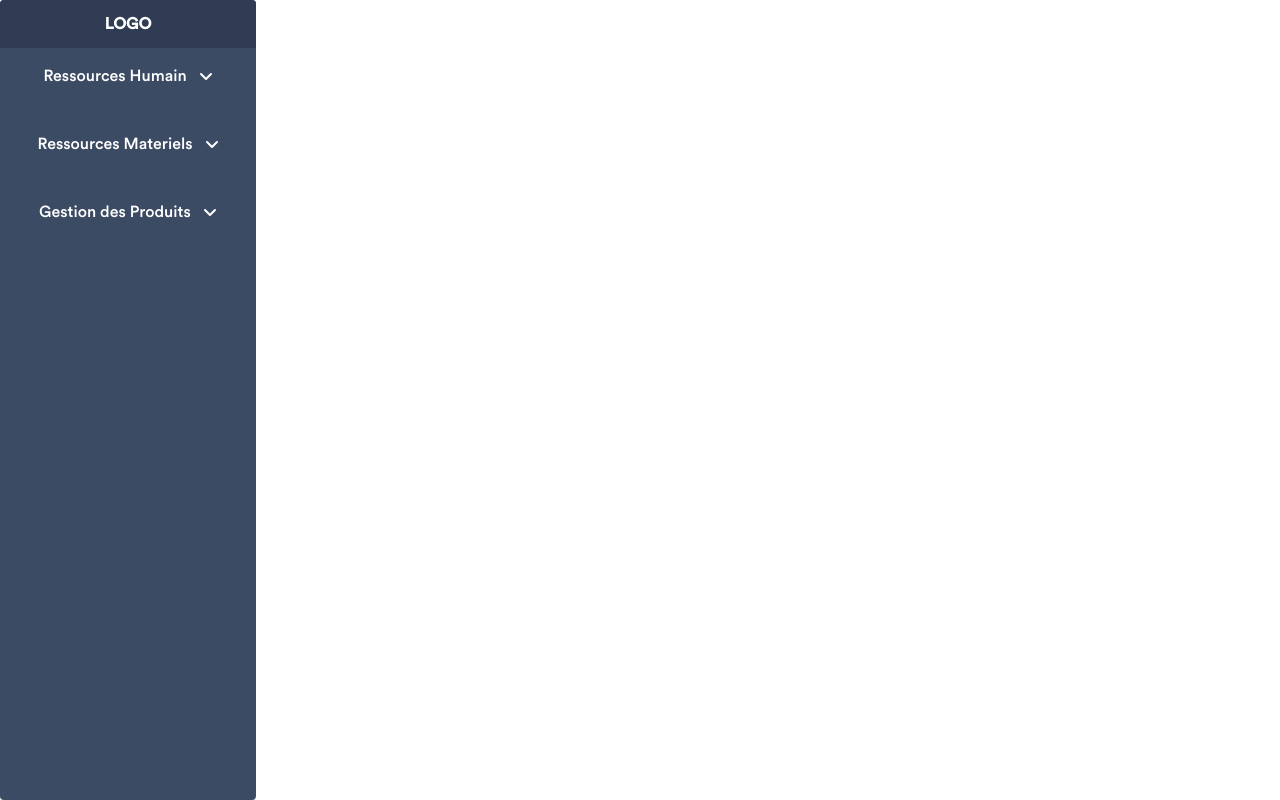
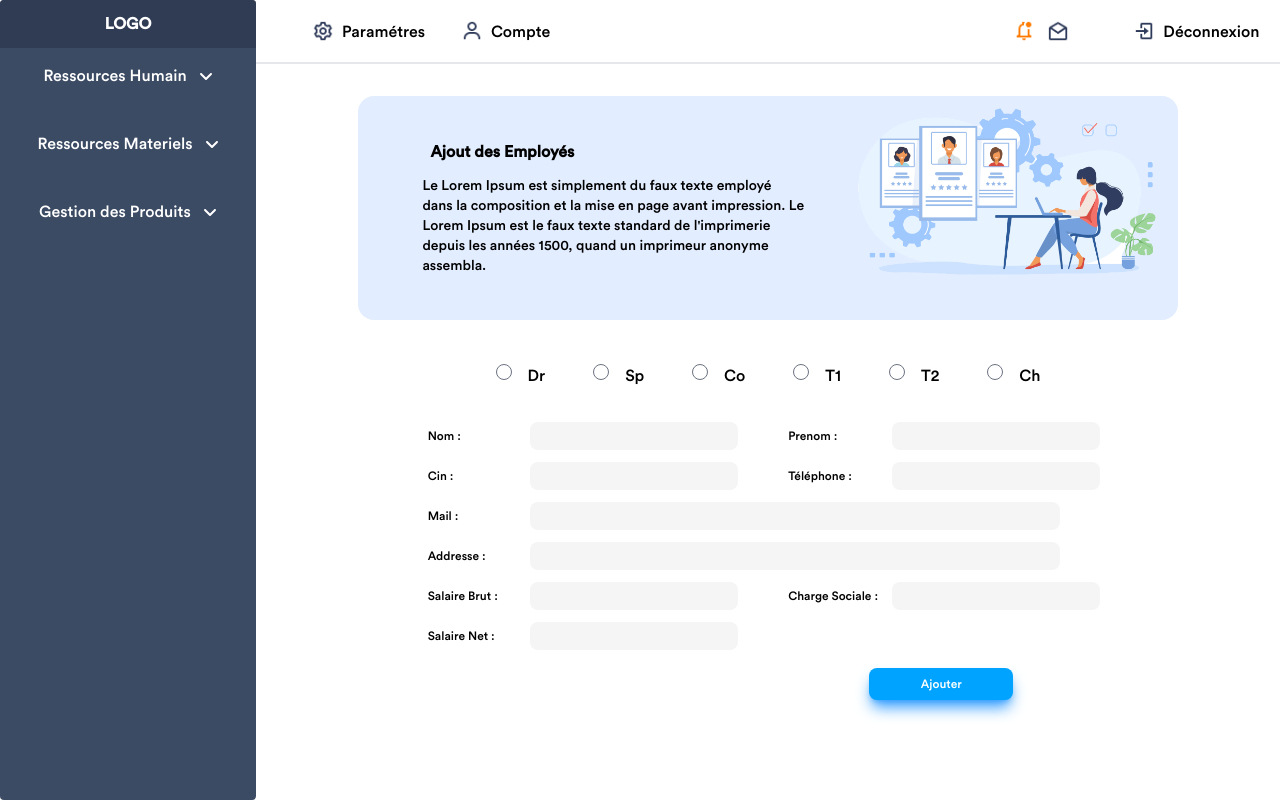
Before and after one commit to SaaStraining/ReactAppSaaS, a React (Create React App) app: page / in a window 1280 px wide. Built offline with nearby package versions, Linux system fonts and the light colour scheme.

Commit message:
Human Resources

```diff
--- a/src/App.js
+++ b/src/App.js
@@ -2,12 +2,18 @@ import './App.css';
 import Login from './pages/Login';
 import SideBar from './componnents/SideBar';
 import NavBar from './componnents/NavBar';
+import AddHumanResource from './componnents/AddHumanResource';
 
 function App() {
   return (
     <div className="App flex">
       {/* <Login/> */}
       <SideBar/>
+      <div className='block w-4/5'>
+        <NavBar/>
+        <AddHumanResource/>
+      </div>
+
     </div>
   );
 }
--- /dev/null
+++ b/src/componnents/AddHumanResource.jsx
@@ -0,0 +1,57 @@
+import React from 'react'
+import IllustRh from '../assets/illustrations/illustration_rh.png'
+import './components.css'
+
+function AddHumanResource() {
+  return (
+    <div className='AddHumanResource block '>
+        <div className='bg-second w-4/5 h-56 rounded-2xl flex m-auto mt-8 '>
+            <div className='block pt-6 pl-16 pr-8 w-7/12 text-left'>
+                <h1 className='font-bold mb-3 mt-5 ml-2'>Ajout des Employés</h1>
+                <p className='text-sm font-light'>Le Lorem Ipsum est simplement du faux texte employé dans la composition et la mise en page avant impression. Le Lorem Ipsum est le faux texte standard de l'imprimerie depuis les années 1500, quand un imprimeur anonyme assembla.</p>
+            </div>
+            <div className='w-5/12'><img src={IllustRh} alt="" /></div>
+        </div>
+        <div className='m-auto w-4/6 mt-11 '>
+            <form action="">
+                <div className='flex justify-center'>
+                    <input type="radio" className='mr-4' name="aa" id="" /><label className='mr-12'>Dr</label>
+                    <input type="radio" className='mr-4' name="aa" id="" /><label className='mr-12'>Sp</label>
+                    <input type="radio" className='mr-4' name="aa" id="" /><label className='mr-12'>Co</label>
+                    <input type="radio" className='mr-4' name="aa" id="" /><label className='mr-12'>T1</label>
+                    <input type="radio" className='mr-4' name="aa" id="" /><label className='mr-12'>T2</label>
+                    <input type="radio" className='mr-4' name="aa" id="" /><label className=''>Ch</label>
+                </div>
+                <div className=' content-center w-full text-left text-xs mt-7 '>
+                    <table className='w-full justify-center'>
+                        <tr className='h-10'>
+                            <td><p className='w-24'>Nom :</p></td><td><input type="text" className='bg-input w-52 h-7 border-none rounded-lg'/><br /></td>
+                            <td><p className='w-24 ml-10'>Prenom :</p></td><td><input type="text" className='bg-input w-52 h-7 border-none rounded-lg'/><br /></td>
+                        </tr>
+                        <tr className='h-10'>
+                            <td>Cin :</td><td><input type="text" className='bg-input w-52 h-7 border-none rounded-lg'/><br /></td>
+                            <td><p className='w-24 ml-10'>Téléphone :</p></td><td><input type="text" className='bg-input w-52 h-7 border-none rounded-lg'/><br /></td>
+                        </tr>
+                        <tr className='h-10'>
+                            <td>Mail :</td><td colspan="3"><input type="text" className='bg-input w-11/12 h-7 border-none rounded-lg'/><br /></td>
+                        </tr>
+                        <tr className='h-10'>
+                            <td>Addresse :</td><td colspan="3"><input type="text" className='bg-input w-11/12 h-7 border-none rounded-lg'/><br /></td>
+                        </tr>
+                        <tr className='h-10'>
+                            <td>Salaire Brut :</td><td><input type="text" className='bg-input w-52 h-7 border-none rounded-lg'/><br /></td>
+                            <td><p className='w-24 ml-10'>Charge Sociale :</p></td><td><input type="text" className='bg-input w-52 h-7 border-none rounded-lg'/><br /></td>
+                        </tr>
+                        <tr className='h-10'>
+                            <td>Salaire Net :</td><td><input type="text" className='bg-input w-52 h-7 border-none rounded-lg'/><br /></td>
+                        </tr>
+                    </table>
+                </div>
+                <button type="submit" className='bg-primary text-white w-36 h-8 rounded-lg text-xs shadow-lg shadow-shadow mt-3 float-right mr-24'>Ajouter</button>
+            </form>
+        </div>
+    </div>
+  )
+}
+
+export default AddHumanResource
--- a/src/componnents/NavBar.jsx
+++ b/src/componnents/NavBar.jsx
@@ -8,7 +8,7 @@ import './components.css'
 
 function NavBar() {
   return (
-    <div className='NavBar flex w-4/5 border-b-2  h-16 p-5 '>
+    <div className='NavBar flex border-b-2  h-16 p-5 '>
       <div className='w-8/12 flex'>
         <a href="" className='flex ml-9'><img src={Settings}/><p className='ml-2'>Paramétres</p></a>
         <a href="" className='flex ml-9'><img src={User}/><p className='ml-2'>Compte</p></a>
--- a/src/componnents/components.css
+++ b/src/componnents/components.css
@@ -8,3 +8,6 @@
 .NavBar{
     font-family: 'Circular Std';
 }
+.AddHumanResource{
+    font-family: 'Circular Std';
+}
--- a/tailwind.config.js
+++ b/tailwind.config.js
@@ -131,7 +131,11 @@ module.exports = {
         700: '#BF125D',
         800: '#99154B',
         900: '#751A3D'
-      }
+      },
+      second :'#E2EDFF',
+      input :'#F5F5F5',
+      primary : '#00A3FF',
+      shadow : '#319CFF',
     }
   },
   darkMode: "class",
```
Also changed, not shown: src/assets/illustrations/illustration_rh.png (added).
